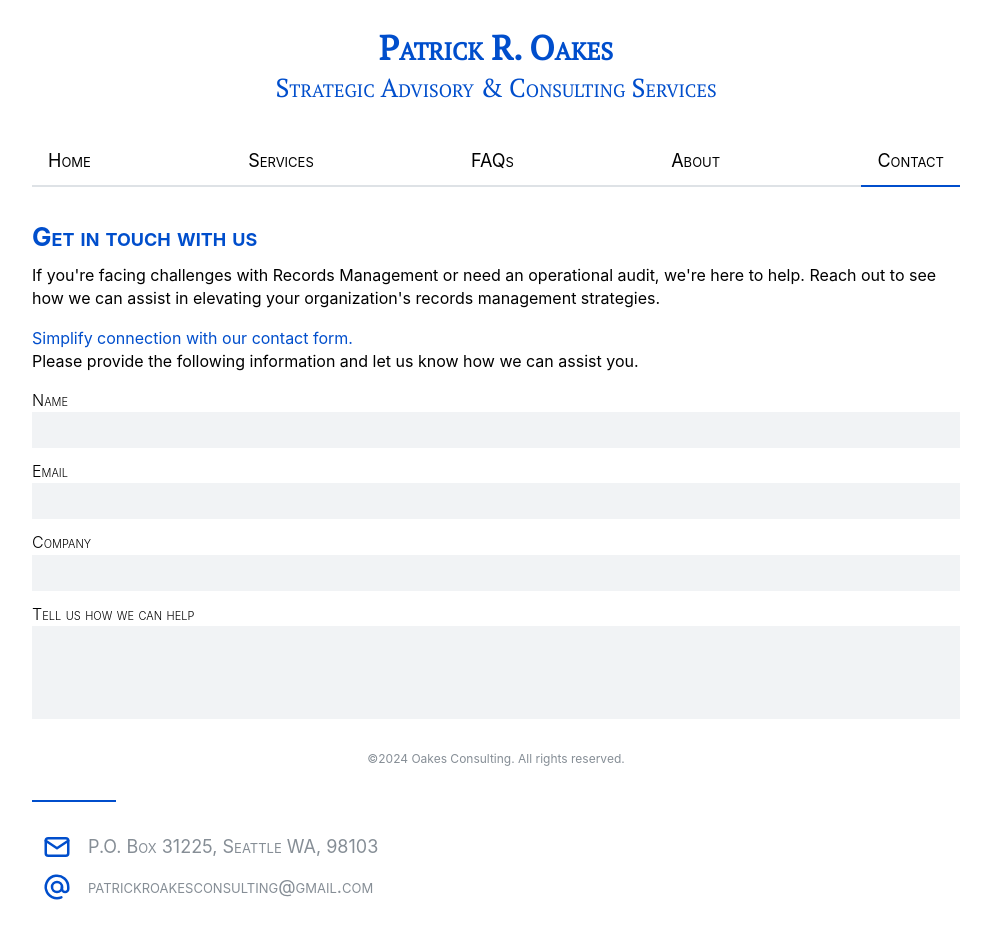
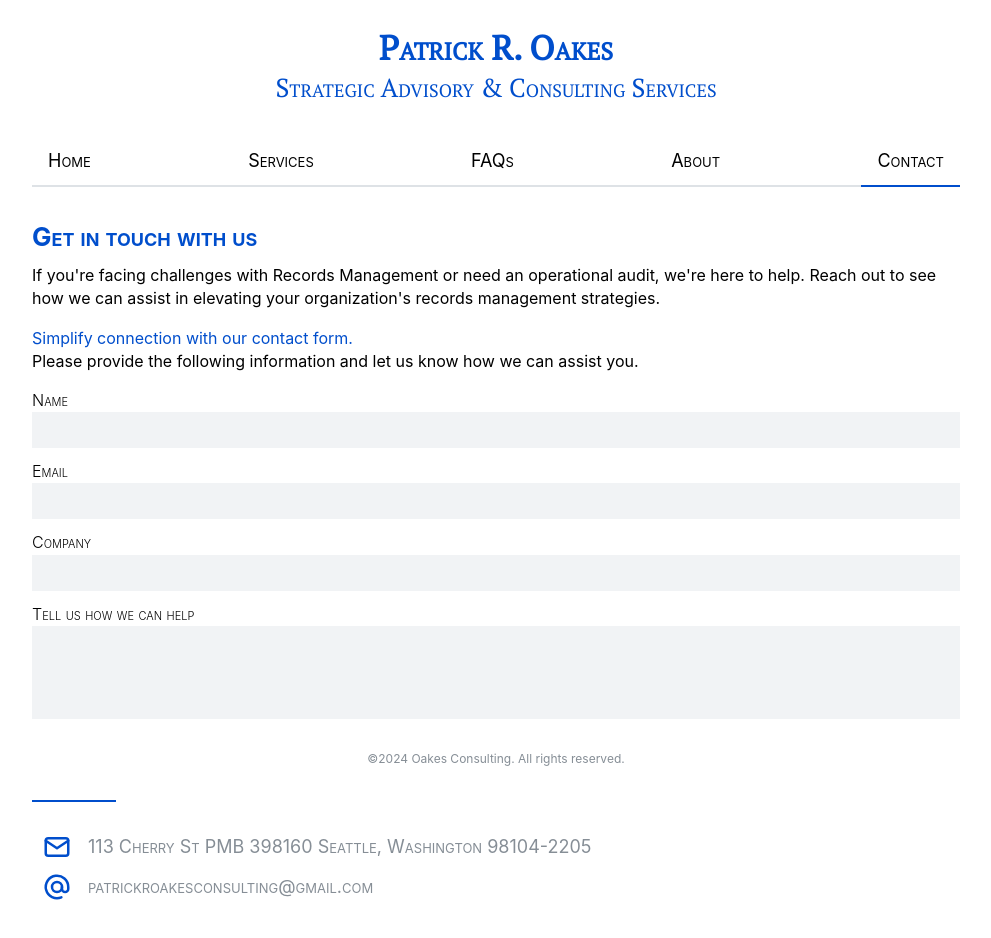
Before and after one commit to Grumlin3/oakes, a React app: page / in a window 1280 px wide. Both pictures are taken after a click on the tab "Contact". Shown: the top 938 px of the page, without its empty margins (144-1135 px from the left). Built offline with nearby package versions, Linux system fonts and the light colour scheme.

Commit message:
Update address

```diff
--- a/src/pages/ContactTab.tsx
+++ b/src/pages/ContactTab.tsx
@@ -96,7 +96,7 @@ export default ({searchQuery}: any) => {
 
       <Group m='xs'>
         <IconMail color={colors[8]} size={30}/>
-        <Text size='md' c='dimmed' style={{ fontVariant: 'small-caps' }}>P.O. Box 31225, Seattle WA, 98103</Text>
+        <Text size='md' c='dimmed' style={{ fontVariant: 'small-caps' }}>113 Cherry St PMB 398160 Seattle, Washington 98104-2205</Text>
       </Group>
 
       <Group m='xs'>
```
